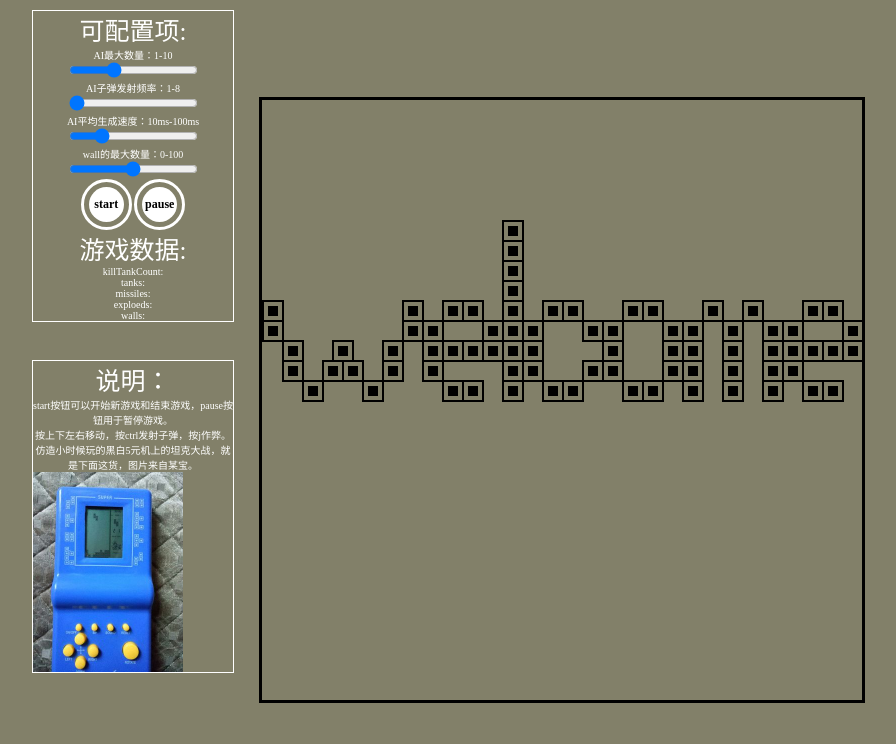
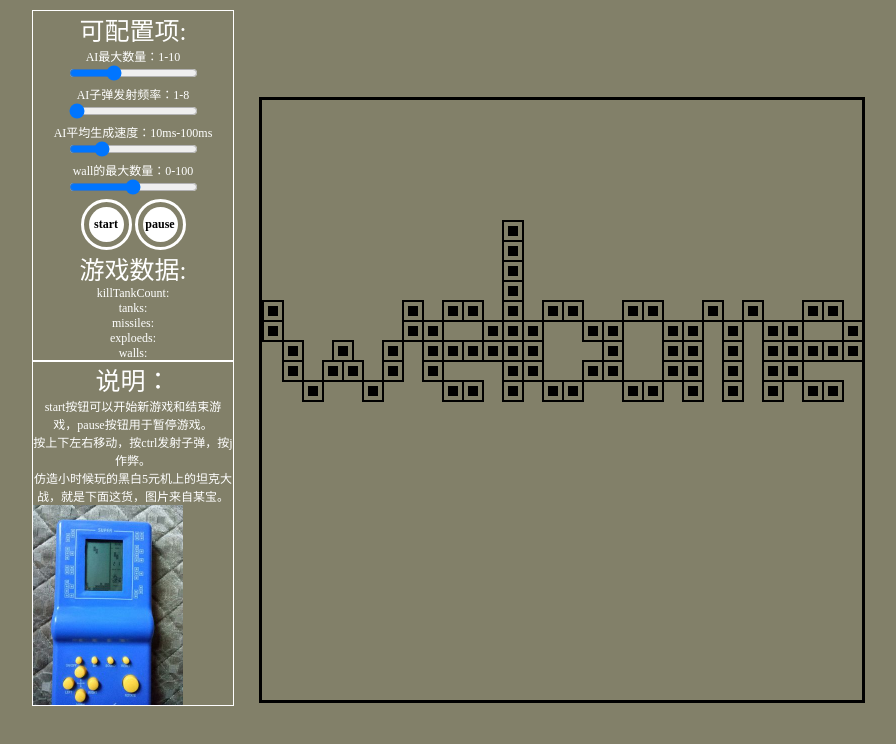
Before and after one commit to JYFiaueng/tank, a plain HTML site: page index.html in a window 1280 px wide. Shown: the whole page, without its empty margins (78-974 px from the left). Drawn offline with Linux system fonts and the light colour scheme.

Commit message:
change font-size

```diff
--- a/styles/main.css
+++ b/styles/main.css
@@ -36,6 +36,7 @@ body div{
 	margin-left: -530px;
 	border: 1px solid #fff;
 	text-align: center;
+	font-size: 12px;
 }
 
 #explain{
@@ -47,6 +48,7 @@ body div{
 	margin-left: -530px;
 	border: 1px solid #fff;
 	text-align: center;
+	font-size: 12px;
 }
 
 #explain img{
@@ -76,6 +78,7 @@ body div{
 
 #info{
 	color: #fff;
+	font-size: 12px;
 }
 
 h3{
```
